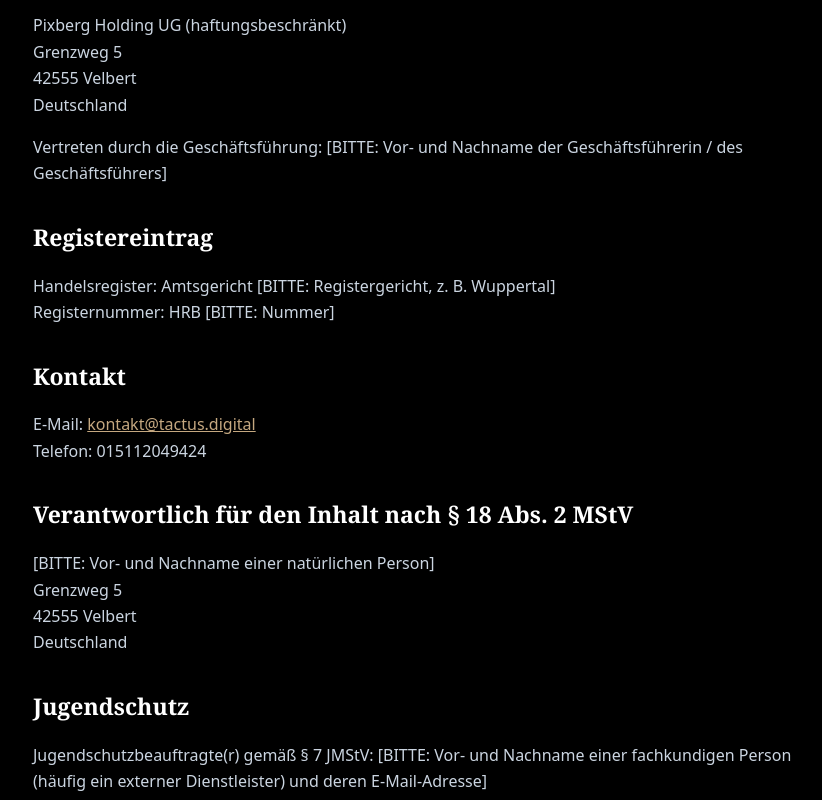
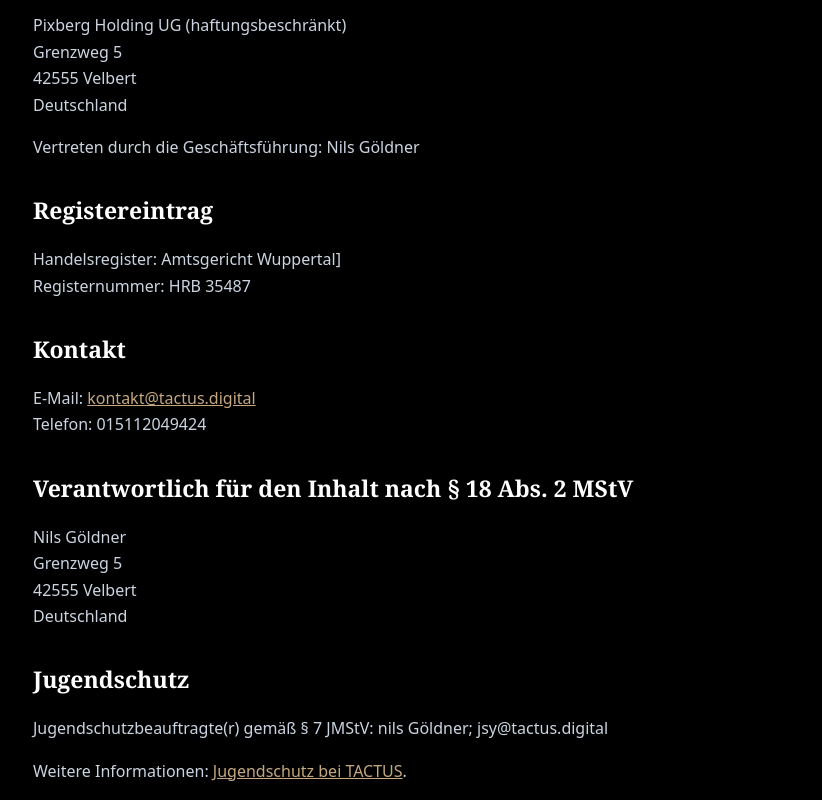
Before and after one commit to nils491/pactum, a website: page impressum.html in a window 1280 px wide. Shown: the part 260-1060 px from the top of the page, without its empty margins (227-1049 px from the left). Drawn offline with Linux system fonts and the light colour scheme; a web font is replaced by a local one.

Commit message:
Update impressum.html

```diff
--- a/impressum.html
+++ b/impressum.html
@@ -21,24 +21,24 @@
   Grenzweg 5<br>
   42555 Velbert<br>
   Deutschland</p>
-  <p>Vertreten durch die Geschäftsführung: [BITTE: Vor- und Nachname der Geschäftsführerin / des Geschäftsführers]</p>
+  <p>Vertreten durch die Geschäftsführung: Nils Göldner</p>
 
   <h2>Registereintrag</h2>
-  <p>Handelsregister: Amtsgericht [BITTE: Registergericht, z. B. Wuppertal]<br>
-  Registernummer: HRB [BITTE: Nummer]</p>
+  <p>Handelsregister: Amtsgericht Wuppertal]<br>
+  Registernummer: HRB 35487</p>
 
   <h2>Kontakt</h2>
   <p>E-Mail: <a href="mailto:kontakt@tactus.digital">kontakt@tactus.digital</a><br>
   Telefon: 015112049424</p>
 
   <h2>Verantwortlich für den Inhalt nach § 18 Abs. 2 MStV</h2>
-  <p>[BITTE: Vor- und Nachname einer natürlichen Person]<br>
+  <p>Nils Göldner<br>
   Grenzweg 5<br>
   42555 Velbert<br>
   Deutschland</p>
 
   <h2>Jugendschutz</h2>
-  <p>Jugendschutzbeauftragte(r) gemäß § 7 JMStV: [BITTE: Vor- und Nachname einer fachkundigen Person (häufig ein externer Dienstleister) und deren E-Mail-Adresse]</p>
+  <p>Jugendschutzbeauftragte(r) gemäß § 7 JMStV: nils Göldner; jsy@tactus.digital</p>
 
   <p>Weitere Informationen: <a href="jugendschutz.html">Jugendschutz bei TACTUS</a>.</p>
 
```
